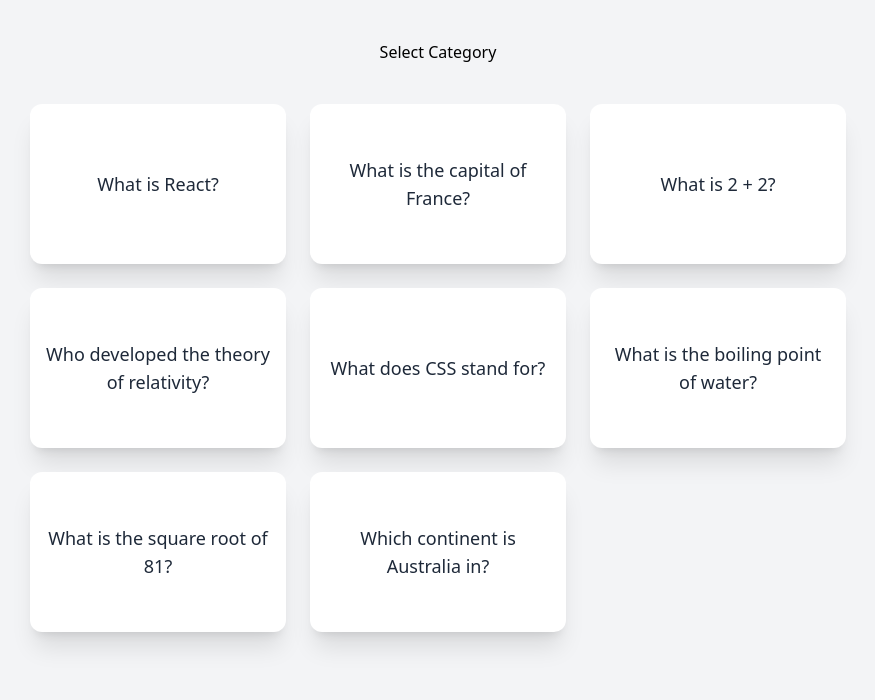
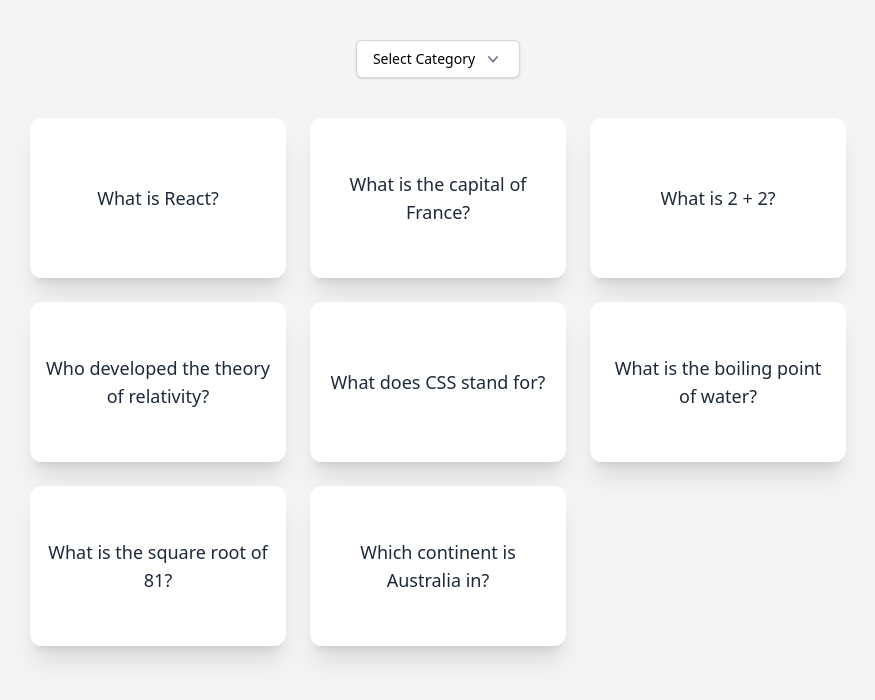
Before and after one commit to PraneethBunny123/All-App, a React (Vite) app: page / in a window 1280 px wide. Shown: the top 700 px of the page, without its empty margins (202-1077 px from the left). Built offline with nearby package versions, Linux system fonts and the light colour scheme.

Commit message:
Added dropdown styles to the dropdown button

```diff
--- a/src/project-apps/QuizApp/Dropdown.jsx
+++ b/src/project-apps/QuizApp/Dropdown.jsx
@@ -10,7 +10,15 @@ export default function Dropdown({allCategories, selectedCategory, setSelectedCa
 
     return (
         <div className="relative inline-block text-left">
-            <button onClick={() => setIsDropdownOpen(prevState => !prevState)}>Select Category</button>
+            <button
+                onClick={() => setIsDropdownOpen(prevState => !prevState)}
+                className="inline-flex justify-center items-center px-4 py-2 text-sm font-medium bg-white border border-gray-300 rounded-md shadow-sm hover:bg-gray-50 focus:outline-none"
+            >
+                Select Category
+                <svg className="ml-2 h-5 w-5 text-gray-500" viewBox="0 0 20 20" fill="currentColor">
+                    <path fillRule="evenodd" d="M5.23 7.21a.75.75 0 011.06.02L10 11.584l3.71-4.354a.75.75 0 011.14.976l-4.25 5a.75.75 0 01-1.14 0l-4.25-5a.75.75 0 01.02-1.06z" clipRule="evenodd" />
+                </svg>
+            </button>
             {isDropdownOpen &&
                 <ul>
                     {allCategories.map(category =>
```
